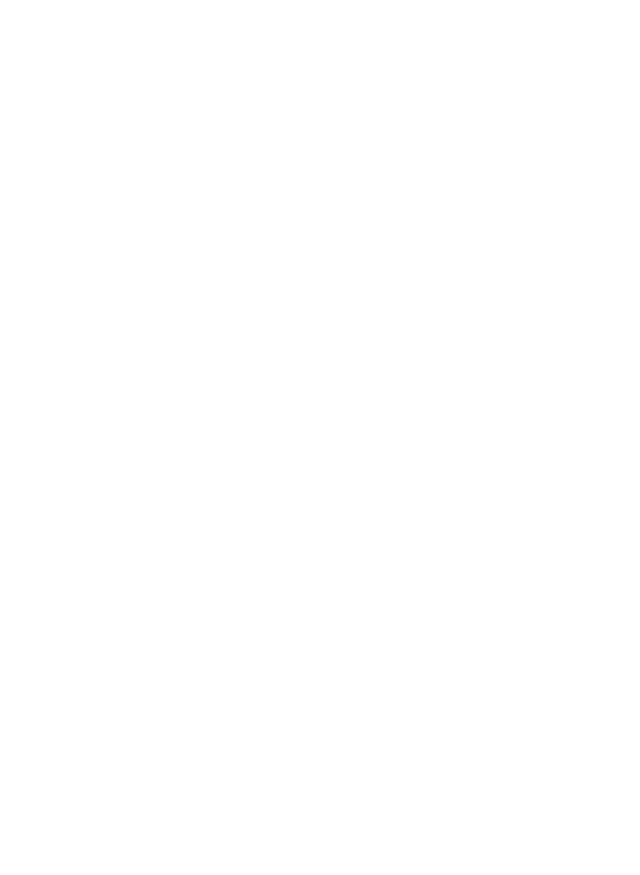
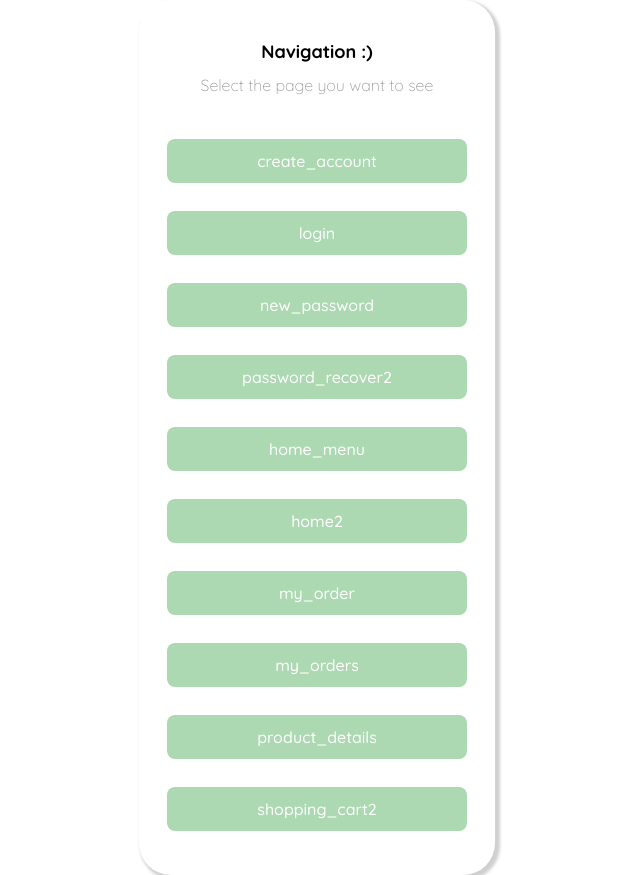
Before and after one commit to muchisx/Yardsale, a plain HTML site: page index.html in a window 1280 px wide. Shown: the whole page, without its empty margins (323-963 px from the left). Before the commit the page ends 800 px from the top, so only its background shows below. Drawn offline with Linux system fonts and the light colour scheme.

Commit message:
homepage updated

```diff
--- a/index.html
+++ b/index.html
@@ -1,6 +1,7 @@
 <!DOCTYPE html>
 <html lang="en">
 <head>
+
     <meta charset="UTF-8">
     <meta http-equiv="X-UA-Compatible" content="IE=edge">
     <meta name="viewport" content="width=device-width, initial-scale=1.0">
@@ -9,26 +10,145 @@
     <link rel="preconnect" href="https://fonts.gstatic.com" crossorigin>
     <link href="https://fonts.googleapis.com/css2?family=Quicksand:wght@300;500;700&display=swap" rel="stylesheet">
 
+    <title>Document</title>
+
     <style>
 
         :root {
             --white: #FFFFFF;
             --black: #000000;
             --dark: #232830;
-            --very-light-pink: #C7C7C7;
+            --very-light-pink: #9c9999;
             --text-input-field: #F7F7F7;
             --hospital-green: #ACD9B2;
+            --sm: 14px;
+            --md: 16px;
+            --lg: 18px;
         }
 
         body {
+            margin: 0;
             font-family: 'Quicksand', sans-serif;
         }
 
+        .login {
+            width: 100%;
+            height: 100vh;
+            display: grid;
+            place-items: center;
+        }
+
+            .form-container {
+                display: grid;
+                grid-template-rows: auto 1fr auto;
+                width: 300px;
+                border-radius: 32px;
+                box-shadow: 3px 3px 3px 2px rgba(100, 100, 100, 0.3);
+                padding: 28px;
+            }
+
+                .logo {
+                    width: 152px;
+                    margin-bottom: 48px;
+                    justify-self: center;
+                    display: none;
+                }
+
+                @media (max-width: 640px) {
+                    .logo {
+                        display: block;
+                    }
+                }
+
+
+                .title {
+                    font-size: var(--lg);
+                    margin-bottom: 12px;
+                    text-align: center;
+                }
+
+                .subtitle {
+                    color: var(--very-light-pink);
+                    font-size: var(--md);
+                    font-weight: 300;
+                    margin-top: 0;
+                    margin-bottom: 32px;
+                    text-align: center;
+                }
+
+                .form {
+                    display: flex;
+                    flex-direction: column;
+                }
+
+                    .label {
+                        font-size: var(--sm);
+                        font-weight: bold;
+                        margin-bottom: 4px;
+                    }
+
+                    .input {
+                        background-color: var(--text-input-field);
+                        border: none;
+                        border-radius: 8px;
+                        height: 28px;
+                        font-size: var(--md);
+                        padding: 8px;
+                        margin-bottom: 12px;
+                    }
+
+                    .primary-button {
+                        background-color: var(--hospital-green);
+                        border-radius: 8px;
+                        border: none;
+                        color: var(--white);
+                        width: 100%;
+                        cursor: pointer;
+                        font-size: var(--md);
+                        /* font-weight: bold; */
+                        /* height: 44px; */
+                        padding: 12px 0;
+                    }
+
+                    .login-button {
+                        margin-top: 12px;
+                        margin-bottom: 16px;
+                        text-align: center;
+                        display: inline;
+                        text-decoration: none;
+                    }
+
+
     </style>
 
-    <title>Document</title>
 </head>
+
 <body>
 
+    <div class="login">
+        <div class="form-container">
+            <img src="./Assets/Logos/logo_yard_sale.svg" alt="logo" class="logo">
+
+            <h1 class="title">Navigation :)</h1>
+            <p class="subtitle">Select the page you want to see</p>
+
+            <form action="/" class="form">
+
+                <a href="/10. create_account.html" class="primary-button login-button">create_account</a>
+                <a href="/10. login.html" class="primary-button login-button">login</a>
+                <a href="/10. new_password.html" class="primary-button login-button">new_password</a>
+                <a href="/10. password_recovery2.html" class="primary-button login-button">password_recover2</a>
+                <a href="/10. home_menu and menu2.html" class="primary-button login-button">home_menu</a>
+                <a href="/10. home2.html" class="primary-button login-button">home2</a>
+                <a href="/10. my_order.html" class="primary-button login-button">my_order</a>
+                <a href="/10. my_orders.html" class="primary-button login-button">my_orders</a>
+                <a href="/10. product_details.html" class="primary-button login-button">product_details</a>
+                <a href="/10. shopping_cart2.html" class="primary-button login-button">shopping_cart2</a>
+
+            </form>
+
+        </div>
+    </div>
 </body>
+
 </html>
```
